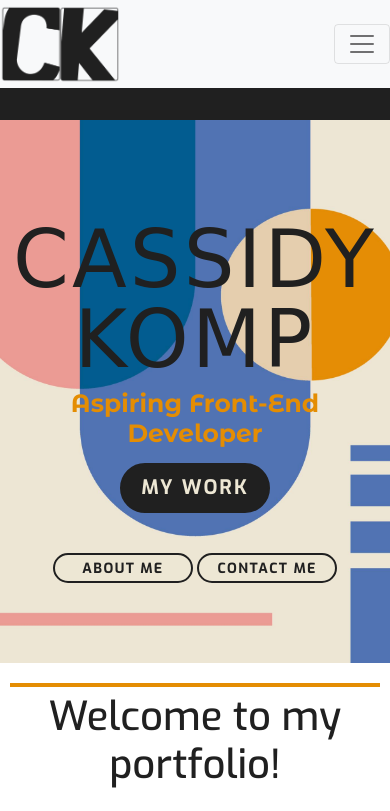
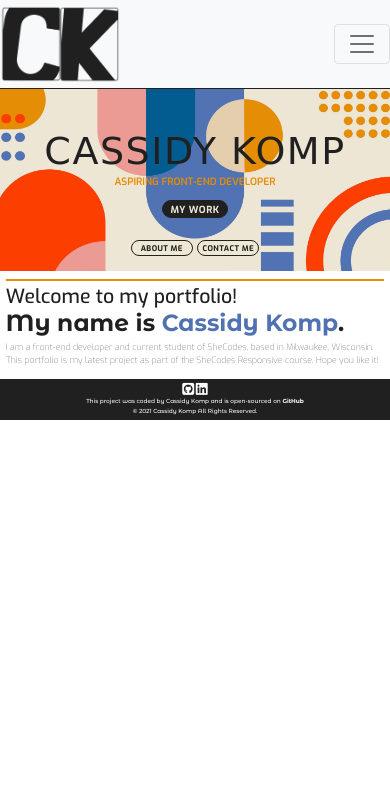
Before and after one commit to mimikomp/portfolio-project, a plain HTML site: page index.html in a window 390 px wide. Shown: the top 811 px of the page. Drawn offline with nearby package versions, Linux system fonts and the light colour scheme; a web font is replaced by a local one.

Commit message:
Created About Page & Updated Responsiveness

```diff
--- a/index.html
+++ b/index.html
@@ -99,18 +99,24 @@
             <div class="hero-subheading flex-row">
               <h2>Aspiring Front-End Developer</h2>
             </div>
-            <div class="flex-row">
-              <button class="dark-button">
-                <a href="#" title="Go to Projects Page">MY WORK</a>
-              </button>
-            </div>
             <div class="homepage-buttons flex-row">
-              <button class="light-button">
-                <a href="#" title="Go to About Page">ABOUT ME</a>
-              </button>
-              <button class="light-button">
-                <a href="#" title="Go to Contact Page">CONTACT ME</a>
-              </button>
+              <div class="flex-row">
+                <a
+                  href="#"
+                  class="btn btn-home-dark"
+                  title="Go to Projects Page"
+                  >MY WORK</a
+                >
+              </div>
+              <a
+                href="/about.html"
+                class="btn btn-home-light"
+                title="Go to About Page"
+                >ABOUT ME</a
+              >
+              <a href="#" class="btn btn-home-light" title="Go to Contact Page"
+                >CONTACT ME</a
+              >
             </div>
           </div>
         </div>
@@ -141,7 +147,6 @@
           justify-content-around
           align-items-center
           h-100
-          py-2
         "
       >
         <div class="social-icons flex-column">
--- a/src/style.css
+++ b/src/style.css
@@ -34,7 +34,7 @@ h2 {
 /* NAVBAR */
 .navbar {
   padding: 0;
-  font-size: 30px;
+  font-size: 2.2vw;
   font-family: var(--primary-font);
 }
 a.nav-link.active {
@@ -42,113 +42,21 @@ a.nav-link.active {
   font-weight: bold;
 }
 
-/* HOMEPAGE HERO */
-.hero {
-  background-image: url("/images/background-graphic.png");
-  background-size: cover;
-  background-repeat: no-repeat;
-  background-position: top center;
-  border-top: 40px solid var(--primary-color-two);
-  overflow: hidden;
-  height: auto;
-  width: 100vw;
-  text-align: center;
-}
-.hero h1 {
-  color: var(--primary-color-two);
-  font-size: 90px;
-  text-transform: uppercase;
-  letter-spacing: 0.04em;
-  padding-top: 110px;
-  line-height: 1;
-}
-.hero h2 {
-  color: var(--secondary-color-four);
-  font-size: 25px;
-  margin-bottom: 10px;
-}
-/* HOMEPAGE HERO BUTTONS */
-button {
-  border-radius: 50px;
-}
-button a {
-  text-decoration: none;
-  font-weight: 800;
-  letter-spacing: 0.1em;
-  text-align: center;
-  font-family: var(--secondary-font);
-}
-.dark-button {
-  background-color: var(--primary-color-two);
-  border: 2px solid var(--primary-color-two);
-  height: 30px;
-  width: 100px;
-  margin-bottom: 35px;
-}
-.dark-button a {
-  color: var(--primary-color-one);
-  font-size: 13px;
-}
-.light-button {
-  border: 2px solid var(--primary-color-two);
-  background-color: var(--primary-color-one);
-  height: 28px;
-  width: 85px;
-  margin-bottom: 20px;
-  line-height: 0;
-}
-.light-button a {
-  color: var(--primary-color-two);
-  font-size: 9px;
-}
-/* HOMEPAGE HERO BUTTON HOVER */
-.dark-button a:hover {
-  color: var(--secondary-color-two);
-}
-.light-button a:hover {
-  color: var(--secondary-color-five);
-}
-
-/* HOMEPAGE INTRO SECTION */
-.intro-section {
-  font-family: var(--secondary-font);
-  color: var(--primary-color-two);
-  padding: 0 10px;
-}
-.intro-section h3 {
-  font-size: 42px;
-  margin-top: 20px;
-  padding-top: 6px;
-  border-top: 4px solid var(--secondary-color-four);
-}
-.intro-section h2 {
-  font-size: 55px;
-  line-height: 65px;
-}
-.name-color {
-  color: var(--secondary-color-two);
-}
-.intro-section p {
-  font-weight: 300;
-  font-size: 17px;
-  padding-top: 2px;
-}
-
 /* FOOTER */
 footer {
   background-color: var(--primary-color-two);
   color: white;
-  font-size: 12px;
+  font-size: 1vw;
   font-family: var(--primary-font);
   text-align: center;
 }
 footer p {
-  margin: 0;
+  margin: 2vw 0 2vw 0;
   font-weight: lighter;
 }
 footer i {
   color: white;
-  font-size: 45px;
+  font-size: 3vw;
 }
 footer a {
   text-decoration: none;
@@ -156,134 +64,172 @@ footer a {
   font-weight: bold;
 }
 
-/* HOMEPAGE MEDIA QUERIES */
-@media (max-width: 576px) {
+/* HOMEPAGE HERO */
+.hero {
+  background-image: url("/images/geometric-background.png");
+  background-size: cover;
+  background-repeat: no-repeat;
+  background-position: top center;
+  border-top: 2.5vw solid var(--primary-color-two);
+  overflow: hidden;
+  height: auto;
+  width: 100vw;
+  text-align: center;
+}
 .hero h1 {
-    font-size: 80px;
-    padding-top: 100px;
+  font-size: 9.75vw;
+  letter-spacing: 0.04em;
+  line-height: 1;
+  color: var(--primary-color-two);
+  margin-bottom: 1.5vw;
+  padding-top:11vw;
+  text-transform: uppercase;
 }
 .hero h2 {
-    font-size: 25px;
-    margin-bottom: 15px;
+  font-family: var(--secondary-font);
+  font-size: 2.6vw;
+  font-weight: 600;
+  color: var(--secondary-color-four);
+  margin-bottom: 3vw;
+  text-transform: uppercase;
+}
+/* HOMEPAGE HERO BUTTONS */
+.btn {
+  font-family: var(--secondary-font);
+  font-weight: 800;
+  line-height: normal;
+  letter-spacing: 0.05em;
+  text-align: center;
+  text-decoration: none;
+  border-radius: 50px;
+}
+.btn-home-dark {
+  font-size: 2.5vw;
+  color: var(--primary-color-one);
+  background-color: var(--primary-color-two);
+  border: 0.5vw solid var(--primary-color-two);
+  margin-bottom: 5.5vw;
+  padding: 0.5vw 2vw 0.5vw 2vw;
+}
+.btn-home-light {
+  font-size: 2vw;
+  color: var(--primary-color-two);
+  background-color: var(--primary-color-one);
+  border: 0.2vw solid var(--primary-color-two);
+  margin: 0 0 3.8vw 0;
+  padding: 0.5vw 0 0.3vw 0;
+  width: 16vw;
 }
 
-  .dark-button {
-    height: 50px;
-    width: 150px;
-    margin-bottom: 40px;
+/* HOMEPAGE HERO BUTTON HOVER */
+.btn-home-dark:hover {
+  color: var(--secondary-color-two);
 }
-  .dark-button a {
-    font-size: 20px;
+.btn-home-light:hover {
+  color: var(--primary-color-one);
+  background-color: var(--primary-color-two);
 }
-  .light-button {
-    height: 30px;
-    width: 140px;
-    margin-bottom: 80px;
+
+/* HOMEPAGE INTRO SECTION */
+.intro-section {
+  font-family: var(--secondary-font);
+  color: var(--primary-color-two);
+  padding: 0 1.5vw;
 }
-  .light-button a {
-    font-size: 14px;
+.intro-section h3 {
+  font-size: 5vw;
+  margin: 2vw 0 0vw 0;
+  padding-top: 1vw;
+  border-top: 0.75vw solid var(--secondary-color-four);
 }
 .intro-section h2 {
-    font-size: 50px;
-    line-height: 50px;
-    text-align: center;
-    margin-top: 25px;
+  font-size: 6vw;
+  line-height: normal;
+  margin-bottom: 1vw;
 }
-  .intro-section h3 {
-    font-size: 40px;
-    text-align: center;
-    margin-top: 20px;
-  }
-  .intro-section p {
-    font-size: 20px;
-    text-align: center;
-    max-width: 100%;
-    margin-top: 20px;
-  }
-  footer {
-    font-size: 10px;
-  }
-  footer i {
-    font-size: 30px;
-  }
+.name-color {
+  color: var(--secondary-color-two);
 }
 
-@media (max-width: 767px) {
-  .intro-section h2 {
-    font-size: 50px;
+.intro-section p {
+  font-weight: 300;
+  font-size: 2.25vw;
+  margin-bottom: 3vw;
 }
-}
-@media (max-width: 818px) {
-  .name-line {
-    display: block;
-  }
-}
-@media (min-width: 818px) and (max-width: 2000px) {
 .intro-break {
   display: block;
 }
-}
-@media (min-width: 760px) and (max-width: 1560px) {
-  .hero h2 {
-    color: var(--primary-color-two);
-  }
-}
+
+/* HOMEPAGE MEDIA QUERIES */
+
 /* ABOUT PAGE */
 .about-container {
   background-color: var(--primary-color-one);
   border-top: 40px solid var(--primary-color-two);
 }
 .content-container {
-  padding: 75px 25px 25px 50px;
+  padding: 2vw 2vw 2vw 2vw;
+}
+/* ABOUT CONTENT SECTION */
+.about-image {
+  max-width: 100%;
+  height: auto;
 }
 h1.about-header {
-  font-size: 54px;
-  margin-bottom: 10px;
+  font-size: 5.5vw;
+  margin-bottom: 0.2vw;
 }
 h2.about-subheader {
-  font-size: 60px;
+  font-size: 5.3vw;
   color: white;
-  margin-bottom: 12px;
+  margin-bottom: 0.2vw;
 }
 p.about-intro-summary {
   color: var(--primary-color-one);
   background-color: white;
   padding-left: 24px;
-  font-size: 21px;
-  line-height: 25px;
-  margin-bottom: 22px;
+  font-size: 1.9vw;
+  line-height: normal;
+  margin-bottom: 1.5vw;
   margin-left: -12px;
 }
 .about-paragraph-header {
   font-family: var(--primary-font);
   font-weight: 700;
   color: var(--primary-color-two);
-  font-size: 28px;
+  font-size: 2.5vw;
 }
 p.about-paragraph {
   font-family: var(--secondary-font);
   font-weight: 100;
   color: var(--primary-color-two);
-  font-size: 15px;
+  font-size: 1.5vw;
 }
-
+.about-paragraph-sections {
+  display: block;
+  margin-bottom: 1vw;
+}
+/* ABOUT LINK SECTION */
 .btn-about-primary {
   background: white;
   font-family: var(--secondary-font);
   font-weight: bolder;
-  border-radius: 4px;
   color: var(--primary-color-two);
-  font-size: 22px;
-  line-height: 27px;
-  padding: 15px 45px;
+  font-size: 1.75vw;
+  line-height: normal;
+  padding: 1vw 2vw;
   width: auto;
   margin: 0 auto;
   border-radius: 50px;
   text-align: center;
 }
+.btn-about-primary:hover {
+  background: var(--primary-color-two);
+  color: white;
+}
 .about-social-section {
   text-align: center;
-  font-size: 40px;
+  font-size: 4vw;
   text-decoration: none;
   color: white;
 }
@@ -291,10 +237,69 @@ p.about-paragraph {
   text-decoration: none;
   color: white;
 }
-
+.about-social-icons:hover {
+  text-decoration: none;
+  color: var(--primary-color-two);
+}
 .about-contact-button {
   text-align: center;
 }
 .row.link-section {
-  margin-top: 15px;
+  margin-top: 0.8vw;
 }
+/* ABOUT PAGE MEDIA QUERIES */
+@media (max-width: 767px) {
+  .content-container {
+    padding: 4vw 2vw 4vw 2vw;
+  }
+  h1.about-header {
+    font-size: 8vw;
+    margin-bottom: 0.1vw;
+  }
+  h2.about-subheader {
+    font-size: 10vw;
+    margin-bottom: 0.1vw;
+  }
+  p.about-intro-summary {
+    font-size: 3.5vw;
+    margin: 0 auto;
+    text-align: center;
+    margin-bottom: 4vw;
+    padding: 0.5vw 1.5vw 0.5vw 1.5vw;
+  }
+  .about-paragraph-header {
+    font-size: 4vw;
+    text-align: center;
+    text-transform: uppercase;
+    margin-bottom: 1vw;
+  }
+  p.about-paragraph {
+    font-size: 3vw;
+    text-align: center;
+    margin-bottom: 0.5vw;
+  }
+  .btn-about-primary {
+    font-size: 3vw;
+    padding: 1.2vw 2.5vw;
+  }
+  .about-social-section {
+    font-size: 6vw;
+  }
+  .row.link-section {
+    margin-top: 0.4vw;
+    margin-bottom: 1vw;
+  }
+}
+/* FOOTER MEDIA QUERY */
+@media (max-width: 767px) {
+  footer {
+    font-size: 1.5vw;
+    padding: 1vw 0 1vw 0;
+  }
+  footer i {
+    font-size: 3.5vw;
+  }
+  footer p {
+    margin: 0.2vw;
+  }
+}
```
Also changed, not shown: about.html (+25 -24 lines), projects.html (added, +13 -0 lines), images/geometric-background.png (added), 2 other files. Lines whose indentation alone changed are shown as unchanged.
